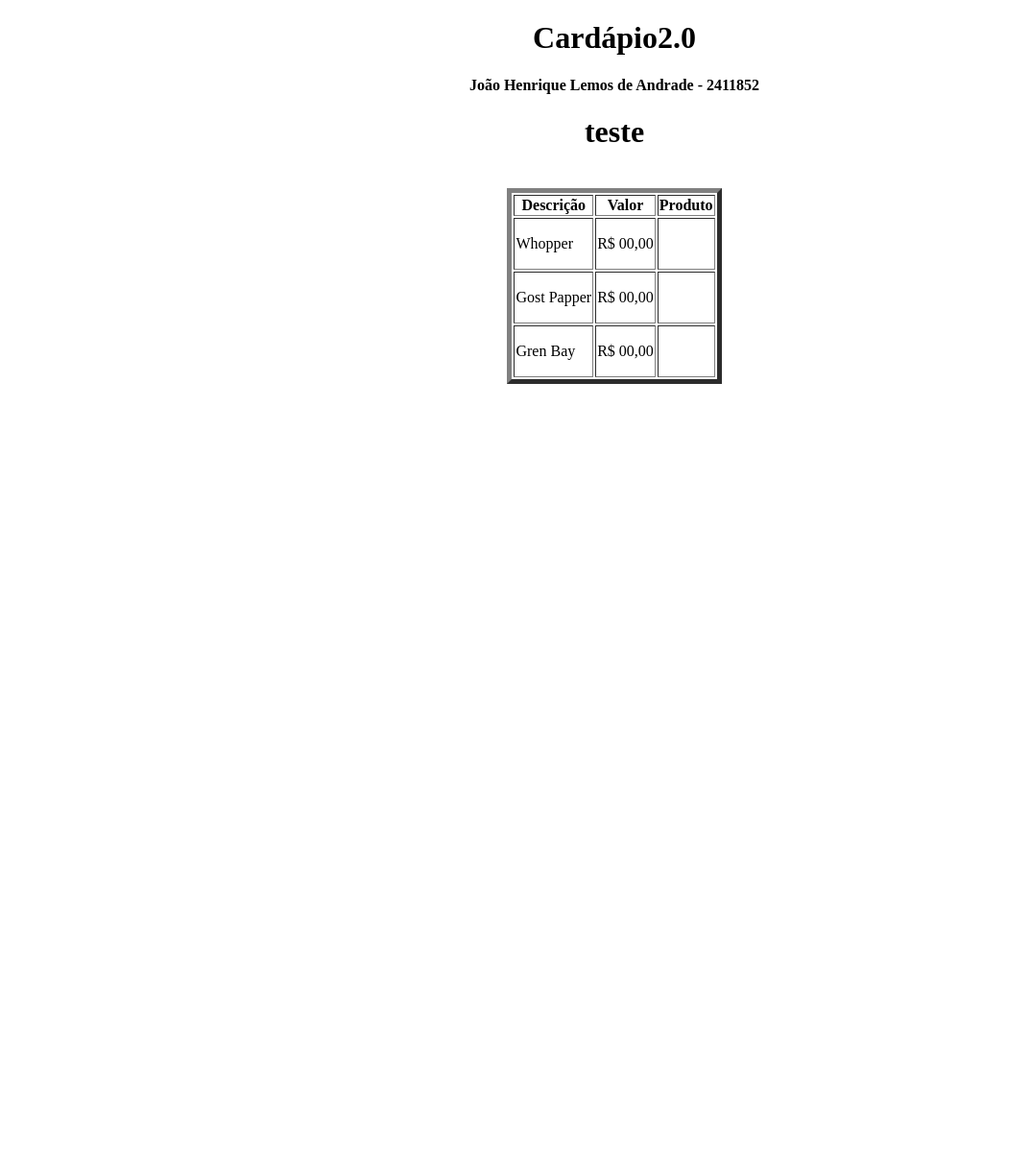
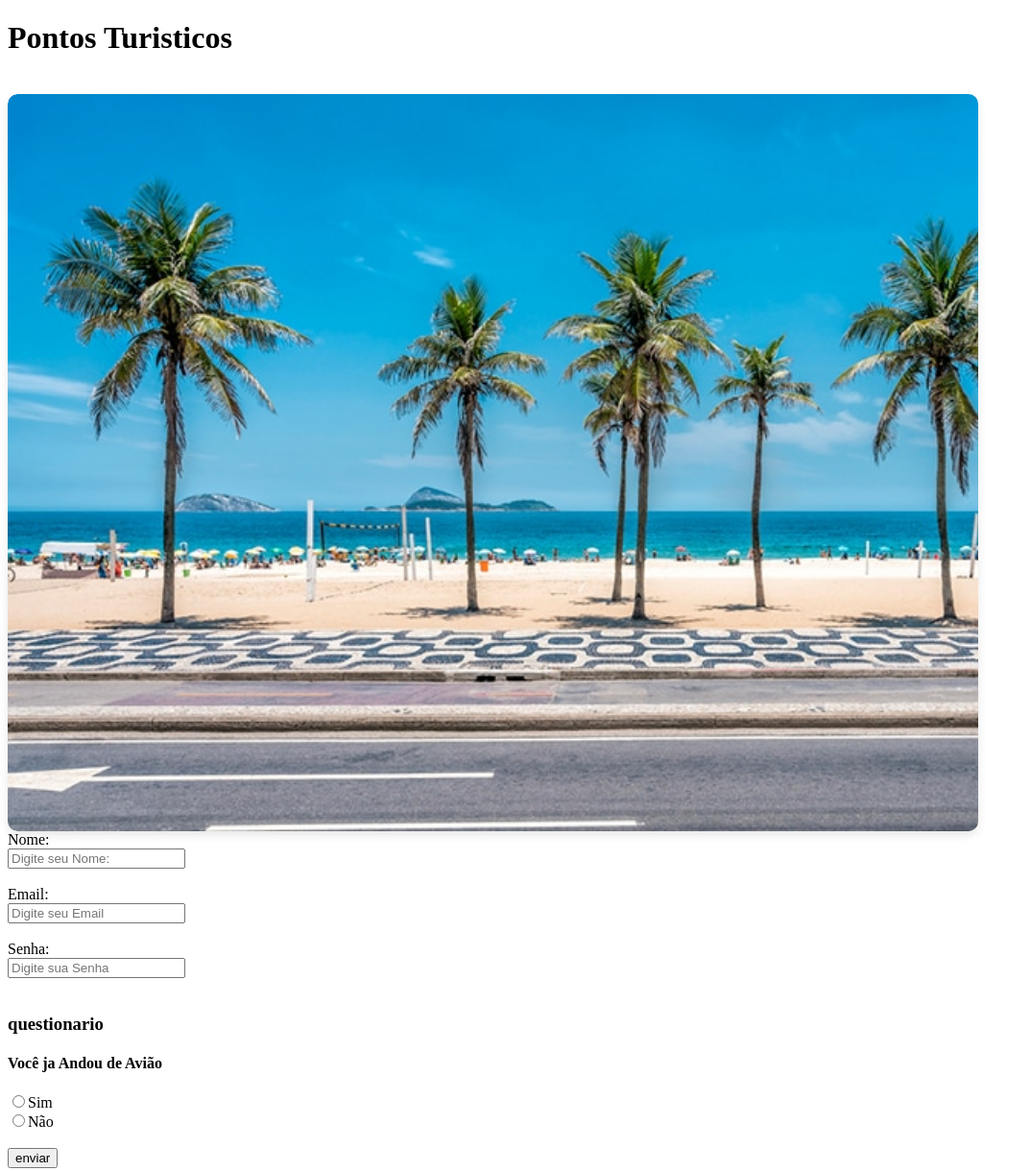
Before and after one commit to JHAndrade27/pw1-aula-formulario, a plain HTML site: page index.html in a window 1280 px wide. Shown: the whole page at 96% size, without its empty margins (0-1074 px from the left). Before the commit the page ends 800 px from the top, so only its background shows below. Drawn offline with Linux system fonts and the light colour scheme.

Commit message:
Criação da tela Pontos Turisticos

```diff
--- a/index.html
+++ b/index.html
@@ -2,49 +2,40 @@
 <html lang="pr-br">
   <head>
     <meta charset="UTF-8" />
-    <title>Cardapio</title>
-    <link rel="stylesheet" href="styles.css" />
+    <title>Pontos Turisticos</title>
+    <link rel="stylesheet" href="style.css"/>
   </head>
   <body>
-    <center>
-      <table border=5>
 
-      <tr>
-        <th>Descrição</th>
-        <th>Valor</th>
-        <th>Produto</th>
-      </tr>
-    <h1>Cardápio2.0</h1>
-    <h4>João Henrique Lemos de Andrade - 2411852
-      <h1>teste</h1>
-    <br/>
+<h1>Pontos Turisticos</h1><br>
 
-    <tr>
-       <td><p>Whopper</p></td>
-        <td><p>R$ 00,00</p></td>
-    <td><img
-      src="Banner-Whopper-principal-m.jpg"
-      alt="">
+<div class="carrossel" >
+  <div class="carrosel_iner">
+      <img src="./images/copacabana.jpg" alt="copacabana">
+      <img src="./images/chile.jpg" alt="">
+      <img src="./images/teste.png" alt="">
+  </div>
+</div>
 
-      </tr>
+<label class="label_name" for="name">Nome:</label><br>
+<input type="text" placeholder="Digite seu Nome:" id="name"><br><br>
 
-      <tr>
-        <td><p>Gost Papper </p></td>
-          <td><p> R$ 00,00</p></td>
-      <td><img
-        src="teste2.jpg"
-        alt=""></td>
-      </tr>
+<label class="label_email" for="email">Email:</label><br>
+<input type="email" placeholder="Digite seu Email" id="email"><br><br>
 
-      <tr>
-          <td><p>Gren Bay</p></td>
-            <td><p>R$ 00,00</p></td>
-        <td><img
-          src="teste1.jpeg"
-          alt=""></td>
-        </tr>
+<label class="label_senha" for="password">Senha:</label><br>
+<input type="password" placeholder="Digite sua Senha" id="senha"><br><br>
+
+
+<h3>questionario</h3>
+
+<h4>Você ja Andou de Avião</h4>
+<input type="radio" id="sim" name="questionario"><label for="sim">Sim</label><br>
+<input type="radio" id="nao" name="quaetionario"><label for="nao">Não</label><br><br>
 
 
 
+<button type="button">enviar</button>
+
   </body>
 </html>
--- a/style.css
+++ b/style.css
@@ -0,0 +1,17 @@
+.carrossel {
+    width: 80%;
+    overflow: hidden;
+    border-radius: 10px;
+    box-shadow: 0 4px 10px rgba(0, 0, 0, 0.1);
+}
+
+.carrosel_iner {
+    display: flex;
+    width: 400%;
+    animation: slide 2s infinite;
+}
+
+.carrossel img {
+    width: 100%;
+    border-radius: 10px;
+}
```
Also changed, not shown: images/chile.jpg (added), images/copacabana.jpg (added), images/teste.png (added).
